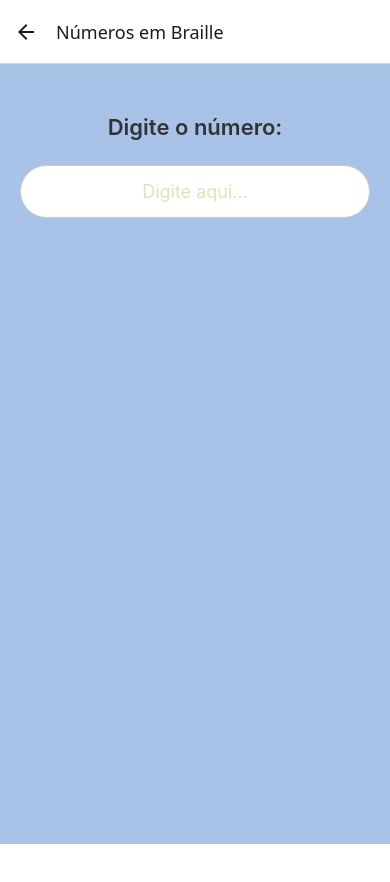
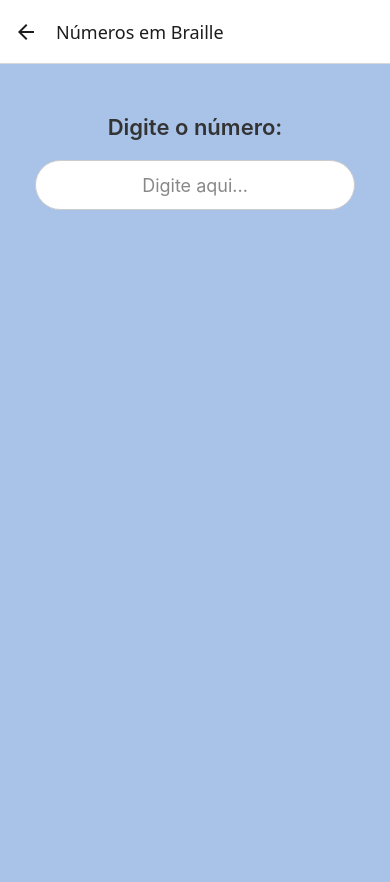
Before and after one commit to rolimisa/BrailleDogApp, a React Native app: screen /Numeros in a window 390 px wide. Shown: the top 882 px of the page. Before the commit the page ends 844 px from the top, so only its background shows below. Built offline with nearby package versions, Linux system fonts and the light colour scheme.

Commit message:
alterações finais

```diff
--- a/components/alfabetobraille.js
+++ b/components/alfabetobraille.js
@@ -1,5 +1,5 @@
 import React, { useState, useEffect } from 'react';
-import {View,SafeAreaView,Text,TouchableOpacity,StyleSheet,FlatList,Dimensions,Modal,Pressable,} from'react-native';
+import { View, SafeAreaView, Text, TouchableOpacity, StyleSheet, FlatList, Dimensions, Modal, Pressable } from 'react-native';
 import AsyncStorage from '@react-native-async-storage/async-storage';
 import alfBraille from './afalbraille';
 
@@ -35,8 +35,7 @@ export default function AlfabetoBrailleAnimado() {
             key={i}
             style={[
               styles.circle,
-              bit === '1' ? styles.filled : null,
-              isDark && bit !== '1' ? styles.circleDark : null,
+              bit === '1' ? styles.filled : styles.unfilled,
             ]}
           />
         ))}
@@ -45,7 +44,7 @@ export default function AlfabetoBrailleAnimado() {
   };
 
   return (
-    <SafeAreaView style={{ flex: 1, backgroundColor: isDark ? '#121212' : '#a9c2e7' }}>
+    <SafeAreaView style={{ flex: 1, backgroundColor: isDark ? '#000000' : '#a9c2e7' }}>
       <View style={styles.container}>
         <FlatList
           data={alfabeto}
@@ -90,7 +89,7 @@ const getStyles = (isDark) =>
       paddingBottom: 20,
     },
     letra: {
-      backgroundColor: isDark ? '#2d2d2d' : '#dfe4b7',
+      backgroundColor: isDark ? '#000000' : '#dfe4b7',
       width: Dimensions.get('window').width / 3.5,
       height: 100,
       borderRadius: 50,
@@ -98,12 +97,12 @@ const getStyles = (isDark) =>
       justifyContent: 'center',
       alignItems: 'center',
       borderWidth: 5,
-      borderColor: isDark ? 'rgb(223, 228, 183)' : 'black',
+      borderColor: isDark ? '#FFD700' : 'black',
     },
     textoLetra: {
       fontSize: 26,
       fontWeight: 'bold',
-      color: isDark ? 'rgb(223, 228, 183)' : '#000',
+      color: isDark ? '#00BFFF' : '#000',
     },
     modalOverlay: {
       flex: 1,
@@ -112,7 +111,7 @@ const getStyles = (isDark) =>
       alignItems: 'center',
     },
     modalCard: {
-      backgroundColor: isDark ? '#2d2d2d' : '#dfe4b7',
+      backgroundColor: isDark ? '#000000' : '#dfe4b7',
       borderRadius: 16,
       padding: 24,
       alignItems: 'center',
@@ -122,7 +121,7 @@ const getStyles = (isDark) =>
       fontSize: 40,
       fontWeight: 'bold',
       marginBottom: 20,
-      color: isDark ?  'rgb(223, 228, 183)' : '#000',
+      color: isDark ? '#00BFFF' : '#000',
     },
     cela: {
       flexDirection: 'row',
@@ -134,16 +133,16 @@ const getStyles = (isDark) =>
     circle: {
       width: 80,
       height: 80,
-      borderRadius: 50,
-      borderWidth: 1,
-      borderColor: '#000',
+      borderRadius: 40,
       margin: 5,
-      backgroundColor: '#fff',
-    },
-    circleDark: {
-      backgroundColor: '#555',
+      borderWidth: 4,
     },
     filled: {
-      backgroundColor: isDark ? 'rgb(223, 228, 183)' : '#000',
+      backgroundColor: '#FFD700',
+      borderColor: '#FFD700',
+    },
+    unfilled: {
+      backgroundColor: '#000000',
+      borderColor: '#FFD700',
     },
   });
--- a/components/configuracoes.js
+++ b/components/configuracoes.js
@@ -1,5 +1,5 @@
 import React, { useEffect, useState } from 'react';
-import {View,Text,TouchableOpacity,StyleSheet,StatusBar,SafeAreaView} from 'react-native';
+import { View, Text, TouchableOpacity, StyleSheet, StatusBar, SafeAreaView } from 'react-native';
 import AsyncStorage from '@react-native-async-storage/async-storage';
 
 const EditarPerfil = ({ navigation }) => {
@@ -21,7 +21,7 @@ const EditarPerfil = ({ navigation }) => {
     <SafeAreaView style={styles.container}>
       <StatusBar
         barStyle={isDark ? 'light-content' : 'dark-content'}
-        backgroundColor={isDark ? '#1c1c1c' : '#3B4CCA'}
+        backgroundColor={isDark ? '#000000' : '#3B4CCA'}
       />
       <View style={styles.content}>
         <TouchableOpacity
@@ -52,7 +52,7 @@ const getStyles = (isDark) =>
   StyleSheet.create({
     container: {
       flex: 1,
-      backgroundColor: isDark ? '#121212' : '#a9c2e7',
+      backgroundColor: isDark ? '#000000' : '#a9c2e7',
     },
     content: {
       flex: 1,
@@ -61,20 +61,20 @@ const getStyles = (isDark) =>
       gap: 40,
     },
     circleButton: {
-      backgroundColor: isDark ? '#2d2d2d' : '#F5F5B0',
+      backgroundColor: isDark ? '#000000' : '#F5F5B0', // fundo preto no modo escuro
       width: 160,
       height: 160,
       borderRadius: 80,
       justifyContent: 'center',
       alignItems: 'center',
       elevation: 5,
-      borderColor: isDark ? 'rgb(223, 228, 183)' : '#000',
+      borderColor: isDark ? '#FFD700' : '#000', // contorno amarelo vivo no escuro
       borderWidth: 5,
     },
     buttonText: {
       textAlign: 'center',
       fontSize: 16,
       fontWeight: 'bold',
-      color: isDark ? 'rgb(223, 228, 183)' : '#000',
+      color: isDark ? '#00BFFF' : '#000', // azul vivo no escuro
     },
   });
--- a/components/digitenumero.js
+++ b/components/digitenumero.js
@@ -1,11 +1,16 @@
 import React, { useState, useEffect } from 'react';
-import { View, Text, TextInput, StyleSheet, Dimensions, ScrollView, Keyboard, TouchableWithoutFeedback,} from'react-native';
+import {
+  View,
+  Text,
+  TextInput,
+  StyleSheet,
+  Dimensions,
+  ScrollView,
+  Keyboard,
+  TouchableWithoutFeedback,
+  SafeAreaView,
+} from 'react-native';
 import AsyncStorage from '@react-native-async-storage/async-storage';
-
-
-const num={
- num:17,
-}
 
 const numerosBraille = {
   '0': 14,
@@ -21,10 +26,8 @@ const numerosBraille = {
   virg: 4,
 };
 
-
-
 export default function NumBraille() {
-  const [num, setNum] = useState('');
+  const [numInput, setNumInput] = useState('');
   const [isDark, setIsDark] = useState(false);
 
   useEffect(() => {
@@ -37,56 +40,82 @@ export default function NumBraille() {
     carregarTema();
   }, []);
 
-  const numBraille = num.trim().toLowerCase().split('');
-
+  const numBraille = numInput.trim().toLowerCase().split('');
   const screenWidth = Dimensions.get('window').width;
   const numColumns = 7;
   const spacing = 20;
-
   const minCelWidth = 80;
   const maxCellWidth = 120;
-
   const cellWidth = Math.max(Math.min((screenWidth - (spacing * (numColumns + 1))) / numColumns, maxCellWidth), minCelWidth);
   const circleSize = cellWidth / 3;
 
   const styles = getStyles(isDark, circleSize, cellWidth);
 
   return (
+    <SafeAreaView style={{ flex: 1, backgroundColor: isDark ? '#121212' : '#a9c2e7' }}>
       <TouchableWithoutFeedback onPress={Keyboard.dismiss}>
-      <View style={styles.outerContainer}>
+        <ScrollView
+          contentContainerStyle={styles.scrollContent}
+          keyboardShouldPersistTaps="handled"
+          showsVerticalScrollIndicator={false}
+        >
           <Text style={styles.title}>Digite o número:</Text>
 
           <TextInput
           style={styles.input}
           keyboardType="numeric"
-          value={num}
-          onChangeText={setNum}
+          value={numInput}
+          onChangeText={setNumInput}
           placeholder="Digite aqui..."
-          placeholderTextColor={isDark ? '#888' : '#dfe4b7'}
+          placeholderTextColor={isDark ? '#00BFFF' : '#888'}
           returnKeyType="done"
 />
 
-        <ScrollView contentContainerStyle={styles.brailleContainer} showsVerticalScrollIndicator>
-          <View style={styles.innerBrailleWrapper}>
+          <View style={styles.braillePairsWrapper}>
             {numBraille.map((numB, index) => {
-              if (numB === ' ') {
-                return <View key={index} style={{ width: cellWidth }} />;
-              }
+              if (!/[\d,]/.test(numB)) return null;
 
               const chave = numB === ',' ? 'virg' : numB;
               const numbValue = numerosBraille[chave] || 0;
 
+              return (
+                <View key={index} style={styles.braillePair}>
+                  <IndicadorBraille
+                    circleSize={circleSize}
+                    cellWidth={cellWidth}
+                    isDark={isDark}
+                  />
+                  <BrailleCell
+                    value={numbValue}
+                    circleSize={circleSize}
+                    cellWidth={cellWidth}
+                    isDark={isDark}
+                    label={numB}
+                  />
+                </View>
+              );
+            })}
+          </View>
+        </ScrollView>
+      </TouchableWithoutFeedback>
+    </SafeAreaView>
+  );
+}
+
+function BrailleCell({ value, circleSize, cellWidth, isDark, label }) {
   const points = [
-                (numbValue & 1) !== 0,
-                (numbValue & 2) !== 0,
-                (numbValue & 4) !== 0,
-                (numbValue & 8) !== 0,
-                (numbValue & 16) !== 0,
-                (numbValue & 32) !== 0,
+    (value & 1) !== 0,
+    (value & 2) !== 0,
+    (value & 4) !== 0,
+    (value & 8) !== 0,
+    (value & 16) !== 0,
+    (value & 32) !== 0,
   ];
 
+  const styles = getStyles(isDark, circleSize, cellWidth);
+
   return (
-                <View key={index} style={styles.cela}>
+    <View style={styles.cela}>
       <View style={styles.celaBox}>
         <View style={styles.row}>
           <View style={[styles.circle, points[0] && styles.filled]} />
@@ -101,67 +130,88 @@ export default function NumBraille() {
           <View style={[styles.circle, points[5] && styles.filled]} />
         </View>
       </View>
-                  <Text style={styles.num}>{numB}</Text>
+      <Text style={styles.num}>{label}</Text>
     </View>
   );
-            })}
+}
+
+function IndicadorBraille({ circleSize, cellWidth, isDark }) {
+  const styles = getStyles(isDark, circleSize, cellWidth);
+
+  return (
+    <View style={styles.cela}>
+      <View style={styles.celaBox}>
+        <View style={styles.row}>
+          <View style={styles.circle} />
+          <View style={[styles.circle, styles.filled]} />
         </View>
-        </ScrollView>
+        <View style={styles.row}>
+          <View style={styles.circle} />
+          <View style={[styles.circle, styles.filled]} />
         </View>
-    </TouchableWithoutFeedback>
+        <View style={styles.row}>
+          <View style={[styles.circle, styles.filled]} />
+          <View style={[styles.circle, styles.filled]} />
+        </View>
+      </View>
+    </View>
   );
 }
 
 const getStyles = (isDark, circleSize, cellWidth) =>
   StyleSheet.create({
-    outerContainer: {
-      flex: 1,
-      backgroundColor: isDark ? '#121212' : '#a9c2e7',
+    scrollContent: {
+      minHeight: Dimensions.get('window').height,
+      paddingHorizontal: 20,
       paddingTop: 50,
-      paddingHorizontal: 20,
+      paddingBottom: 60,
+      alignItems: 'center',
+      backgroundColor: isDark ? '#000000' : '#a9c2e7',
     },
     title: {
       fontSize: 22,
       fontWeight: '600',
-      marginBottom: 25,
+      marginBottom: 20,
       textAlign: 'center',
-      color: isDark ? '#eee' : '#333',
+      color: isDark ? '#00BFFF' : '#333',
     },
     input: {
     backgroundColor: isDark ? '#2d2d2d' : '#fff',
-      color: isDark ? '#fff' : '#000',
-      width: '100%',
+    color: isDark ? '#00BFFF' : '#000',
+    width: 320,
+    height: 50,
     padding: 15,
-      borderRadius: 30,
+    borderRadius: 25,
     fontSize: 18,
     textAlign: 'center',
+    borderWidth: 1,
+    borderColor: isDark ? '#FFD700' : '#ccc',
     marginBottom: 30,
-      borderWidth: 1,
-      borderColor: isDark ? '#555' : '#ccc',
   },
-    brailleContainer: {
-      paddingBottom: 50,
-      paddingTop: 10,
+
+    braillePairsWrapper: {
+      flexDirection: 'column',
+      alignItems: 'center',
+      gap: 16,
     },
-    innerBrailleWrapper: {
+    braillePair: {
       flexDirection: 'row',
-      flexWrap: 'wrap',
       justifyContent: 'center',
+      alignItems: 'center',
       gap: 20,
+      marginBottom: 20,
     },
     cela: {
-      height: 130,
+      height: 150,
       width: cellWidth,
-      margin: 5,
       alignItems: 'center',
-      justifyContent: 'center',
     },
     celaBox: {
-      backgroundColor: isDark ? '#2d2d2d' : '#dfe4b7',
+      backgroundColor: isDark ? '#000000' : '#dfe4b7',
       borderWidth: 2,
-      borderColor: isDark ? 'rgb(223, 228, 183)' : '#000',
+      borderColor: isDark ? '#FFD700' : '#000',
       borderRadius: 10,
-      padding: 12,
+      padding: 17,
       margin: 5,
       alignItems: 'center',
       justifyContent: 'center',
@@ -173,19 +223,19 @@ const getStyles = (isDark, circleSize, cellWidth) =>
       width: circleSize,
       height: circleSize,
       borderRadius: circleSize / 2,
-      borderWidth: 1,
-      borderColor: '#000',
-      margin: 3,
-      backgroundColor: isDark ? '#555' : '#fff',
+      borderWidth: 2,
+      borderColor: isDark ? '#FFD700' : '#000',
+      margin: 2,
+      backgroundColor: isDark ? '#000000' : '#fff',
     },
     filled: {
-      backgroundColor: isDark ? 'rgb(223, 228, 183)' : '#000',
+      backgroundColor: isDark ? '#FFD700' : '#000',
     },
     num: {
-      marginTop: 8,
-      fontSize: 18,
-      color: isDark ? 'rgb(223, 228, 183)' : '#333',
+      fontSize: 20,
+      fontWeight: '600',
       textAlign: 'center',
-      fontWeight: '600',
+      color: isDark ? '#00BFFF' : '#333',
+      marginTop: 5,
     },
   });
--- a/components/digitepalavra.js
+++ b/components/digitepalavra.js
@@ -1,5 +1,13 @@
 import React, { useState, useEffect } from 'react';
-import {View,TextInput,Text,StyleSheet,Dimensions,ScrollView,SafeAreaView,} from 'react-native';
+import {
+  View,
+  TextInput,
+  Text,
+  StyleSheet,
+  Dimensions,
+  ScrollView,
+  SafeAreaView,
+} from 'react-native';
 import AsyncStorage from '@react-native-async-storage/async-storage';
 import alfBraille from './afalbraille';
 
@@ -21,7 +29,6 @@ export default function BrailleConverte() {
   const screenWidth = Dimensions.get('window').width;
   const numColumns = 5;
   const spacing = 25;
-
   const minCellWidth = 80;
   const maxCellWidth = 120;
   const cellWidth = Math.max(Math.min((screenWidth - (spacing * (numColumns + 1))) / numColumns, maxCellWidth), minCellWidth);
@@ -30,7 +37,7 @@ export default function BrailleConverte() {
   const styles = getStyles(isDark, cellWidth, circleSize);
 
   return (
-    <SafeAreaView style={{ flex: 1, backgroundColor: isDark ? '#121212' : '#a9c2e7' }}>
+    <SafeAreaView style={{ flex: 1, backgroundColor: isDark ? '#000000' : '#a9c2e7' }}>
       <View style={styles.container}>
         <ScrollView contentContainerStyle={styles.scrollContainer} showsVerticalScrollIndicator={false}>
           <Text style={styles.title}>Digite uma palavra:</Text>
@@ -40,7 +47,7 @@ export default function BrailleConverte() {
             value={plvr}
             onChangeText={setPlvr}
             placeholder="Digite aqui"
-            placeholderTextColor={isDark ? '#aaa' : '#888'}
+            placeholderTextColor={isDark ? '#00BFFF' : '#888'}
           />
 
           <View style={[styles.brailleContainer, { gap: spacing }]}>
@@ -93,11 +100,11 @@ const getStyles = (isDark, cellWidth, circleSize) =>
       fontWeight: '600',
       marginTop: 30,
       marginBottom: 15,
-      color: isDark ? '#fff' : '#333',
+      color: isDark ? '#00BFFF' : '#333',
     },
     input: {
       backgroundColor: isDark ? '#2d2d2d' : '#fff',
-      color: isDark ? '#fff' : '#000',
+      color: isDark ? '#00BFFF' : '#000',
       width: 320,
       height: 50,
       padding: 15,
@@ -105,7 +112,7 @@ const getStyles = (isDark, cellWidth, circleSize) =>
       fontSize: 18,
       textAlign: 'center',
       marginBottom: 25,
-      borderColor: isDark ? '#555' : '#ccc',
+      borderColor: isDark ? '#FFD700' : '#ccc',
       borderWidth: 1,
       elevation: 2,
     },
@@ -122,9 +129,9 @@ const getStyles = (isDark, cellWidth, circleSize) =>
       marginBottom: 20,
     },
     celaBox: {
-      backgroundColor: isDark ? '#2d2d2d' : '#dfe4b7',
+      backgroundColor: isDark ? '#000000' : '#dfe4b7',
       borderWidth: 2,
-      borderColor: isDark ? 'rgb(223, 228, 183)' : '#000',
+      borderColor: isDark ? '#FFD700' : '#000',
       borderRadius: 10,
       padding: 17,
       margin: 5,
@@ -138,18 +145,18 @@ const getStyles = (isDark, cellWidth, circleSize) =>
       width: circleSize,
       height: circleSize,
       borderRadius: circleSize / 2,
-      borderWidth: 1,
-      borderColor: '#000',
+      borderWidth: 2,
+      borderColor: isDark ? '#FFD700' : '#000',
       margin: 2,
-      backgroundColor: isDark ? '#555' : '#fff',
+      backgroundColor: isDark ? '#000000' : '#fff',
     },
     filled: {
-      backgroundColor: isDark ? 'rgb(223, 228, 183)' : '#000',
+      backgroundColor: isDark ? '#FFD700' : '#000',
     },
     plvLabel: {
       marginTop: 5,
       fontSize: 26,
-      color: isDark ? 'rgb(223, 228, 183)' : '#222',
+      color: isDark ? '#00BFFF' : '#222',
       fontWeight: '600',
       textAlign: 'center',
     },
--- a/components/editarperfil.js
+++ b/components/editarperfil.js
@@ -1,14 +1,12 @@
 import React, { useState, useEffect } from 'react';
-import {View,Text,TextInput,TouchableOpacity,StyleSheet,Alert,StatusBar} from 'react-native';
-import {Ionicons,MaterialCommunityIcons,Feather,FontAwesome} from '@expo/vector-icons';
+import { View, Text, TextInput, TouchableOpacity, StyleSheet, Alert, StatusBar } from 'react-native';
+import { MaterialCommunityIcons, Feather, FontAwesome } from '@expo/vector-icons';
 import AsyncStorage from '@react-native-async-storage/async-storage';
 import Constants from 'expo-constants';
 
 const FIREBASE_API_KEY = Constants.expoConfig.extra.FIREBASE_API_KEY;
 
 export default function PerfilScreen({ navigation }) {
-  const [usuario, setUsuario] = useState('');
-  const [email, setEmail] = useState('');
   const [senha, setSenha] = useState('');
   const [confirmarSenha, setConfirmarSenha] = useState('');
   const [mostrarSenha, setMostrarSenha] = useState(false);
@@ -21,39 +19,7 @@ export default function PerfilScreen({ navigation }) {
       const temaSalvo = await AsyncStorage.getItem('darkTheme');
       if (temaSalvo !== null) setIsDark(temaSalvo === 'true');
     };
-
-    const loadUserData = async () => {
-      try {
-        const token = await AsyncStorage.getItem('token');
-        if (!token) {
-          navigation.reset({ index: 0, routes: [{ name: 'Login' }] });
-          return;
-        }
-
-        const res = await fetch(
-          `https://identitytoolkit.googleapis.com/v1/accounts:lookup?key=${FIREBASE_API_KEY}`,
-          {
-            method: 'POST',
-            headers: { 'Content-Type': 'application/json' },
-            body: JSON.stringify({ idToken: token }),
-          }
-        );
-
-        const data = await res.json();
-        if (res.ok && data.users?.length > 0) {
-          const user = data.users[0];
-          setEmail(user.email || '');
-          setUsuario(user.displayName || '');
-        } else {
-          throw data.error || new Error('Erro ao buscar dados do usuário');
-        }
-      } catch (error) {
-        Alert.alert('Erro', error.message || 'Erro desconhecido');
-      }
-    };
-
     carregarTema();
-    loadUserData();
   }, []);
 
   const styles = getStyles(isDark);
@@ -76,10 +42,8 @@ export default function PerfilScreen({ navigation }) {
       const body = {
         idToken,
         returnSecureToken: true,
+        password: senha,
       };
-      if (email) body.email = email;
-      if (senha) body.password = senha;
-      if (usuario) body.displayName = usuario;
 
       const response = await fetch(
         `https://identitytoolkit.googleapis.com/v1/accounts:update?key=${FIREBASE_API_KEY}`,
@@ -100,7 +64,7 @@ export default function PerfilScreen({ navigation }) {
         await AsyncStorage.setItem('token', data.idToken);
       }
 
-      Alert.alert('Sucesso', 'Perfil atualizado!');
+      Alert.alert('Sucesso', 'Senha atualizada!');
       setSenha('');
       setConfirmarSenha('');
     } catch (error) {
@@ -109,36 +73,22 @@ export default function PerfilScreen({ navigation }) {
     setLoading(false);
   };
 
-  const handleLogout = async () => {
-    try {
-      await AsyncStorage.removeItem('token');
-      Alert.alert('Logout', 'Você saiu do app.');
-      navigation.reset({ index: 0, routes: [{ name: 'Login' }] });
-    } catch (e) {
-      Alert.alert('Erro', 'Falha ao sair do app.');
-    }
-  };
-
   const renderEditableField = (icon, value, onChange, placeholder, secure = false, mostrar, toggleMostrar) => (
     <View style={styles.editFieldContainer}>
       <View style={styles.editFieldContent}>
         {icon}
         <TextInput
-          style={styles.editInput}
+          style={[styles.editInput, { color: isDark ? '#00BFFF' : '#000' }]}
           placeholder={placeholder}
-          placeholderTextColor={isDark ? '#ccc' : '#888'}
+          placeholderTextColor={isDark ? '#00BFFF' : '#888'}
           secureTextEntry={secure && !mostrar}
           value={value}
           onChangeText={onChange}
           autoCapitalize="none"
         />
-        {secure ? (
-          <TouchableOpacity onPress={toggleMostrar}>
-            <Feather name={mostrar ? 'eye' : 'eye-off'} size={20} color={isDark ? '#fff' : '#3B4CCA'} />
-          </TouchableOpacity>
-        ) : (
-          <Feather name="edit" size={18} color={isDark ? '#fff' : '#3B4CCA'} />
-        )}
+        <TouchableOpacity onPress={toggleMostrar}>
+          <Feather name={mostrar ? 'eye' : 'eye-off'} size={20} color={isDark ? '#00BFFF' : '#3B4CCA'} />
+        </TouchableOpacity>
       </View>
     </View>
   );
@@ -150,26 +100,16 @@ export default function PerfilScreen({ navigation }) {
         backgroundColor={isDark ? '#1c1c1c' : '#3B4CCA'}
       />
 
-      <View style={styles.header}>
-        <Text style={styles.headerText}>EDITAR PERFIL</Text>
-      </View>
-
       <View style={styles.avatarContainer}>
-        <FontAwesome name="user-circle-o" size={100} color={isDark ? '#fff' : '#000'} />
+        <FontAwesome name="user-circle-o" size={100} color={isDark ? '#FFD700' : '#000'} />
       </View>
 
       <View style={styles.form}>
         {renderEditableField(
-          <Ionicons name="person" size={20} color={isDark ? '#fff' : 'black'} />, usuario, setUsuario, 'Nome de usuário'
+          <MaterialCommunityIcons name="lock-outline" size={20} color={isDark ? '#00BFFF' : '#000'} />, senha, setSenha, 'Nova senha', true, mostrarSenha, () => setMostrarSenha(!mostrarSenha)
         )}
         {renderEditableField(
-          <MaterialCommunityIcons name="email-outline" size={20} color={isDark ? '#fff' : 'black'} />, email, setEmail, 'Email'
-        )}
-        {renderEditableField(
-          <MaterialCommunityIcons name="lock-outline" size={20} color={isDark ? '#fff' : 'black'} />, senha, setSenha, 'Nova senha', true, mostrarSenha, () => setMostrarSenha(!mostrarSenha)
-        )}
-        {renderEditableField(
-          <MaterialCommunityIcons name="lock-outline" size={20} color={isDark ? '#fff' : 'black'} />, confirmarSenha, setConfirmarSenha, 'Confirmar nova senha', true, mostrarConfirmarSenha, () => setMostrarConfirmarSenha(!mostrarConfirmarSenha)
+          <MaterialCommunityIcons name="lock-outline" size={20} color={isDark ? '#00BFFF' : '#000'} />, confirmarSenha, setConfirmarSenha, 'Confirmar nova senha', true, mostrarConfirmarSenha, () => setMostrarConfirmarSenha(!mostrarConfirmarSenha)
         )}
 
         <TouchableOpacity
@@ -180,11 +120,6 @@ export default function PerfilScreen({ navigation }) {
           <Text style={styles.saveButtonText}>{loading ? 'SALVANDO...' : 'SALVAR'}</Text>
         </TouchableOpacity>
       </View>
-
-      <TouchableOpacity style={styles.logout} onPress={handleLogout}>
-        <FontAwesome name="power-off" size={30} color={isDark ? '#fff' : 'black'} />
-        <Text style={styles.logoutText}>DESLOGAR DO APP</Text>
-      </TouchableOpacity>
     </View>
   );
 }
@@ -194,25 +129,16 @@ const getStyles = (isDark) =>
     container: {
       flex: 1,
       backgroundColor: isDark ? '#121212' : '#a9c2e7',
-    },
-    header: {
-      backgroundColor: '#4a4aa3',
-      padding: 20,
+      justifyContent: 'flex-start',
       alignItems: 'center',
-    },
-    headerText: {
-      color: '#fff',
-      fontSize: 20,
-      fontWeight: 'bold',
-      letterSpacing: 1,
+      paddingTop: 60,
     },
     avatarContainer: {
-      marginVertical: 20,
+      marginBottom: 20,
       alignItems: 'center',
     },
     form: {
-      marginHorizontal: 20,
-      padding: 10,
+      width: '90%',
       gap: 20,
     },
     editFieldContainer: {
@@ -229,27 +155,16 @@ const getStyles = (isDark) =>
       flex: 1,
       marginLeft: 10,
       fontSize: 16,
-      color: isDark ? '#fff' : '#000',
     },
     saveButton: {
-      backgroundColor: '#4a4aa3',
+      backgroundColor: isDark ? '#FFD700' : '#4a4aa3',
       padding: 14,
       borderRadius: 12,
       alignItems: 'center',
     },
     saveButtonText: {
-      color: '#fff',
+      color: '#000',
       fontWeight: 'bold',
       fontSize: 16,
     },
-    logout: {
-      alignItems: 'center',
-      marginTop: 30,
-    },
-    logoutText: {
-      marginTop: 5,
-      fontSize: 14,
-      fontWeight: 'bold',
-      color: isDark ? '#fff' : '#000',
-    },
   });
--- a/components/opcoespalavras.js
+++ b/components/opcoespalavras.js
@@ -33,13 +33,13 @@ const getStyles = (isDark) =>
   StyleSheet.create({
     container: {
       flex: 1,
-      backgroundColor: isDark ? '#121212' : '#a9c2e7',
+      backgroundColor: isDark ? '#000000' : '#a9c2e7',
       alignItems: 'center',
       justifyContent: 'center',
       padding: 20,
     },
     button: {
-      backgroundColor: isDark ? '#2d2d2d' : '#dfe4b7',
+      backgroundColor: isDark ? '#000000' : '#dfe4b7', // fundo preto no escuro
       borderRadius: 100,
       width: 180,
       height: 180,
@@ -47,12 +47,12 @@ const getStyles = (isDark) =>
       alignItems: 'center',
       marginVertical: 20,
       borderWidth: 5,
-      borderColor: isDark ?'rgb(223, 228, 183)' : 'black',
+      borderColor: isDark ? '#FFD700' : 'black', // contorno amarelo no escuro
     },
     buttonText: {
       textAlign: 'center',
       fontSize: 16,
       fontWeight: 'bold',
-      color: isDark ? 'rgb(223, 228, 183)' : '#000',
+      color: isDark ? '#00BFFF' : '#000', // azul vibrante no escuro
     },
   });
```
Also changed, not shown: components/configuraacessibilidade.js (+10 -6 lines), components/menu.js (+12 -8 lines). Lines whose indentation alone changed are shown as unchanged.
